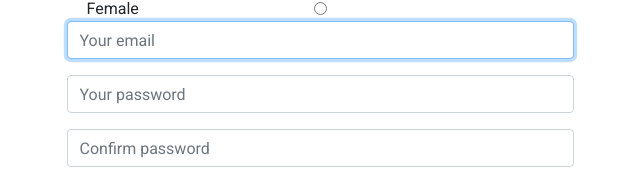
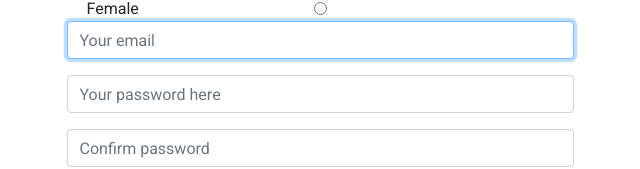
Before and after one commit to HetviSolanki49701/CFG-Login-ignup, a React (Create React App) app: page /register in a window 1280 px wide. Shown: the part 307-476 px from the top of the page, without its empty margins (320-960 px from the left). Built offline with nearby package versions, Linux system fonts and the light colour scheme.

Commit message:
register

```diff
--- a/src/components/auth/Register.js
+++ b/src/components/auth/Register.js
@@ -103,7 +103,7 @@ const Register = () => {
                 className="form-control"
                 value={password}
                 onChange={(e) => setPassword(e.target.value)}
-                placeholder="Your password"
+                placeholder="Your password here"
               />
             </div>
 
```
